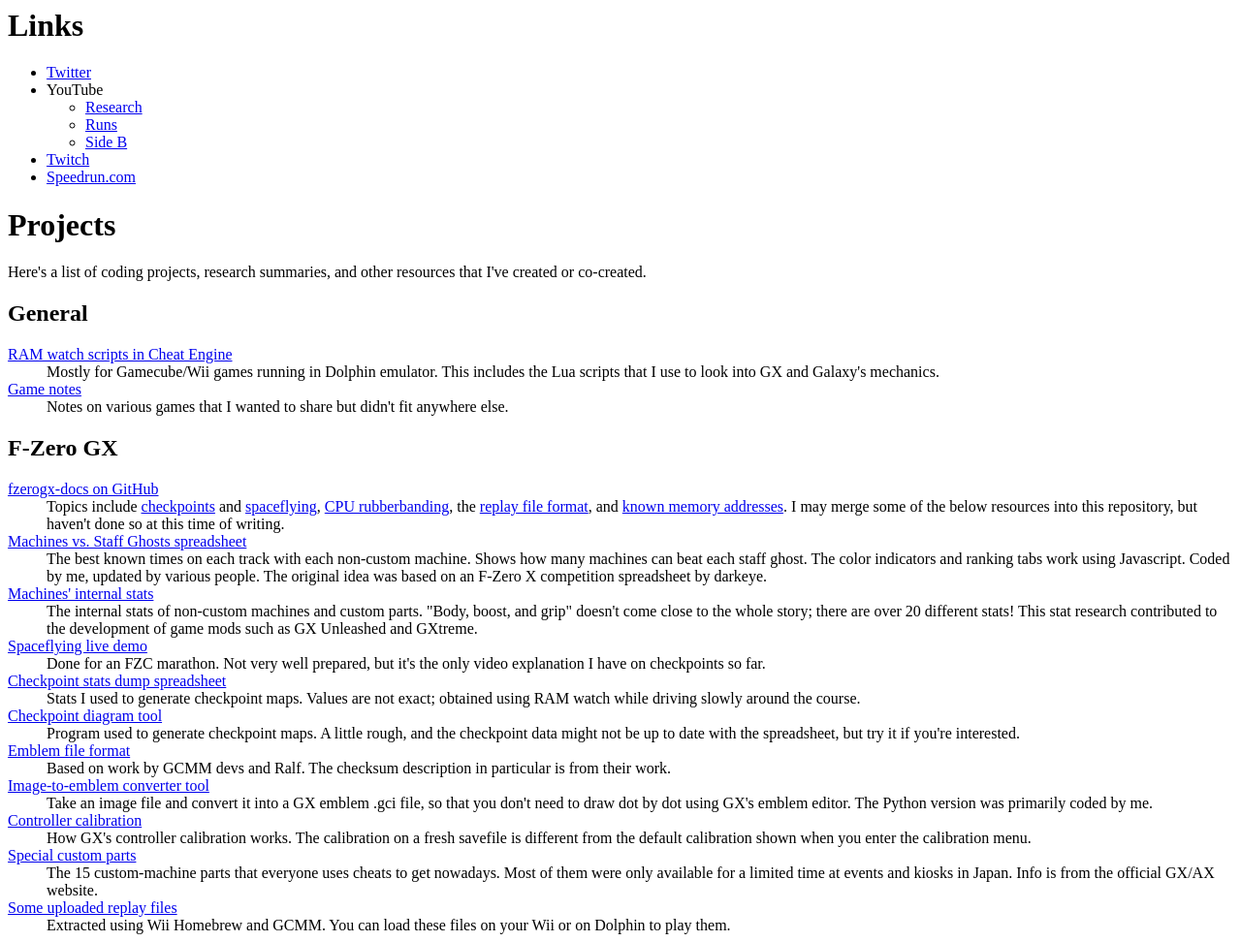
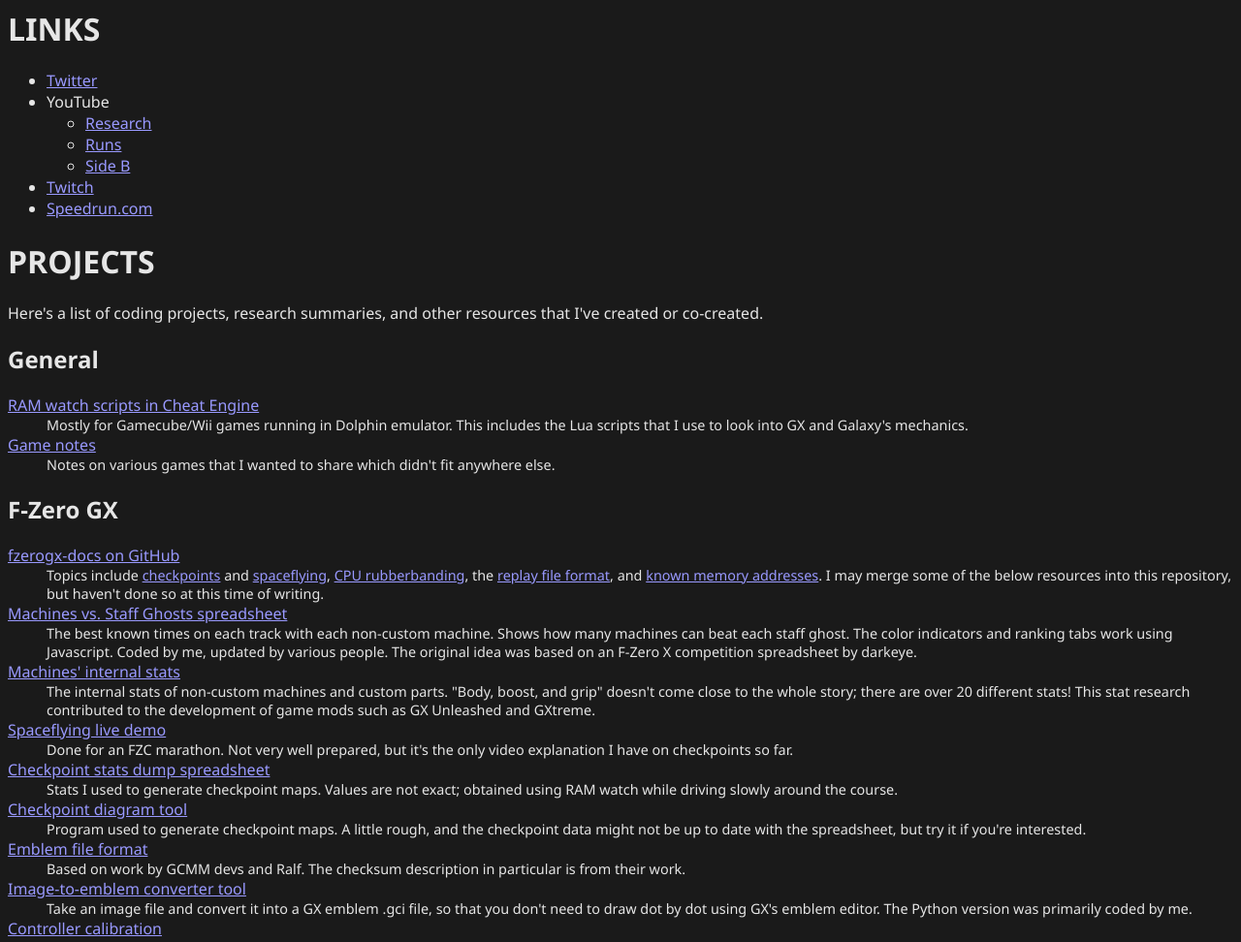
Before and after one commit to JoselleAstrid/joselleastrid.github.io, a plain HTML site: page index.html in a window 1280 px wide. Shown: the top 972 px of the page at 97% size. Drawn offline with Linux system fonts and the light colour scheme.

Commit message:
Index: Specify colors and font; capitalize main headers; minor wording.

```diff
--- a/index.html
+++ b/index.html
@@ -1,4 +1,33 @@
-<h1>Links</h1>
+<head>
+
+<style>
+
+body {
+  background-color: hsl(0, 0%, 10%);
+  color: hsl(0, 0%, 90%);
+  font-family: Segoe UI, Frutiger, Dejavu Sans, Helvetica Neue, Arial, sans-serif;
+}
+
+dd {
+  font-size: 0.9em;
+}
+
+a {
+  color: hsl(240, 100%, 80%);
+}
+a:active {
+  color: hsl(0, 100%, 80%);
+}
+
+</style>
+
+</head>
+
+
+
+<body>
+
+<h1>LINKS</h1>
 
 <ul>
   <li><a href="https://twitter.com/yoshifan28">Twitter</a></li>
@@ -15,7 +44,7 @@
 
 
 
-<h1>Projects</h1>
+<h1>PROJECTS</h1>
 
 <p>Here's a list of coding projects, research summaries, and other resources that I've created or co-created.</p>
 
@@ -26,7 +55,7 @@
   <dd>Mostly for Gamecube/Wii games running in Dolphin emulator. This includes the Lua scripts that I use to look into GX and Galaxy's mechanics.</dd>
 
   <dt><a href="https://github.com/yoshifan/game-notes">Game notes</a></dt>
-  <dd>Notes on various games that I wanted to share but didn't fit anywhere else.</dd>
+  <dd>Notes on various games that I wanted to share which didn't fit anywhere else.</dd>
 </dl>
 
 <h2>F-Zero GX</h2>
@@ -91,3 +120,5 @@
   <dt><a href="https://docs.google.com/spreadsheets/d/1mZ7jBAfALq6dMAAnFUwUaGEs0Ow6Tp3TcwxB7ZGapxQ/edit?usp=sharing">Sonic Adventure 2 - Emerald/key hint guide</a></dt>
   <dd>SadisticMystic compiled the in-game hint text back in the 2000s, and I ported it to spreadsheet form and added some descriptions. I've since given permission to other SA2 runners to update the sheet as they see fit.</dd>
 </dl>
+
+</body>
```
